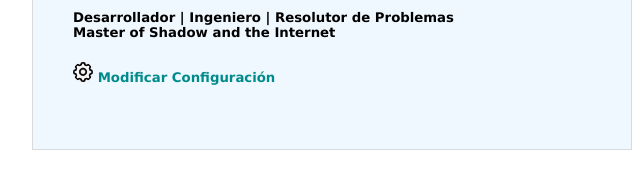
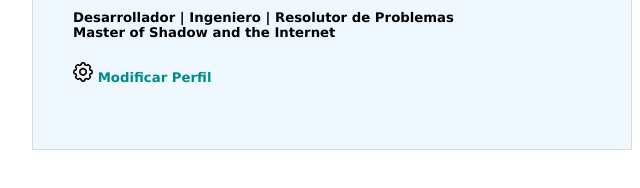
Before and after one commit to hanticoy/posiciones-css, a plain HTML site: page index.html in a window 1280 px wide. Shown: the part 350-538 px from the top of the page, 168-808 px from the left. Drawn offline with Linux system fonts and the light colour scheme.

Commit message:
modificacion de los estilos

```diff
--- a/index.html
+++ b/index.html
@@ -18,7 +18,7 @@
                     <h1>Hugo Anticoy</h1>
                     <h3><img class="icon" src="img/location-vector-icon.jpg" alt=""> Santiago</h3>
                     <h5>Desarrollador | Ingeniero | Resolutor de Problemas <br> Master of Shadow and the Internet</h5>
-                    <h5><img class="icon" src="img/engranaje.jpg" alt=""> <a href="#">Modificar Configuración</a></h5>
+                    <h5><img class="icon" src="img/engranaje.jpg" alt=""> <a href="#">Modificar Perfil</a></h5>
                 </div>
             </section>
             <section class="section-2"></section>
--- a/style.css
+++ b/style.css
@@ -10,7 +10,7 @@
     top: 100px;
 }
 .targetDesc {
-    float: left;
+     float: left;
     padding-top: 50px;
     padding-left: 40px;
 }
```
